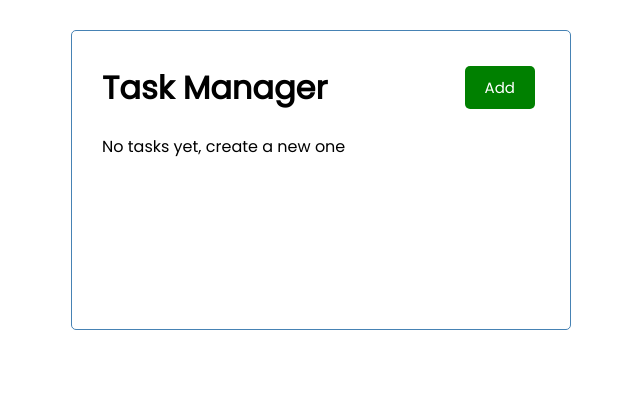
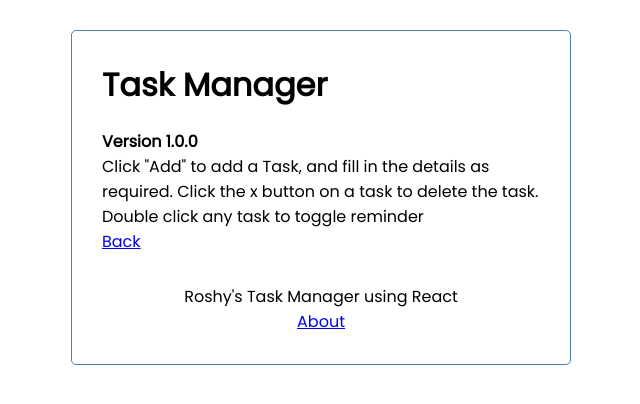
Before and after one commit to rnandwani-th/React-Task-Manager, a React (Create React App) app: page /about in a window 1280 px wide. Shown: the top 404 px of the page, without its empty margins (319-959 px from the left). Built offline with nearby package versions, Linux system fonts and the light colour scheme; no server answers.

Commit message:
Added about page, routing

```diff
--- a/db.json
+++ b/db.json
@@ -15,7 +15,7 @@
     {
       "text": "Walk Dog",
       "day": "May 15th 8 pm",
-      "reminder": false,
+      "reminder": true,
       "id": 4
     }
   ]
--- a/package.json
+++ b/package.json
@@ -10,6 +10,7 @@
     "react": "^17.0.2",
     "react-dom": "^17.0.2",
     "react-icons": "^4.2.0",
+    "react-router-dom": "^5.2.0",
     "react-scripts": "4.0.3",
     "web-vitals": "^1.1.2"
   },
@@ -18,7 +19,7 @@
     "build": "react-scripts build",
     "test": "react-scripts test",
     "eject": "react-scripts eject",
-    "server" : "json-server --watch db.json --port 5000"
+    "server": "json-server --watch db.json --port 5000"
   },
   "eslintConfig": {
     "extends": [
--- a/src/App.js
+++ b/src/App.js
@@ -1,7 +1,10 @@
 import Header from './components/Header';
 import Tasks from './components/Tasks';
 import AddTask from './components/AddTask';
+import Footer from './components/Footer';
+import About from './components/About';
 import { useState, useEffect } from 'react';
+import { BrowserRouter as Router, Route } from 'react-router-dom';
 
 function App() {
   const [showAddTask, setShowAddTask] = useState(false);
@@ -81,18 +84,27 @@
   }
 
   return (
+    <Router>
       <div className="container">
           <Header
               onAdd = {() => setShowAddTask(!showAddTask)}
               showAdd = {showAddTask}
               />
+          <Route exact path = '/' render = {(props) => (
+          <>
             {showAddTask && <AddTask onAdd = {addTask} />}
             {tasks.length > 0 ?
             (<Tasks tasks = {tasks} onDelete =  {deleteTask} onToggle = {toggleReminder} />
             ): (
             'No tasks yet, create a new one'
             )}
+          </>
+          )}
+          ></Route>
+          <Route path = '/about' component = { About } />
+          <Footer />
       </div>
+    </Router>
   );
 }
 
--- /dev/null
+++ b/src/components/About.js
@@ -0,0 +1,17 @@
+import React from 'react';
+import { Link } from 'react-router-dom';
+
+const About = () => {
+    return (
+        <div>
+            <h4> Version 1.0.0 </h4>
+            <p> Click "Add" to add a Task, and fill in the
+                details as required. Click the x button on a task to
+                delete the task. Double click any task to toggle reminder
+            </p>
+            <Link to = "/">Back</Link>
+        </div>
+    )
+}
+
+export default About
--- /dev/null
+++ b/src/components/Footer.js
@@ -0,0 +1,12 @@
+import { Link } from "react-router-dom";
+
+const Footer = () => {
+    return (
+        <footer>
+            <p> Roshy's Task Manager using React</p>
+            <Link to='/about'>About</Link>
+        </footer>
+    )
+}
+
+export default Footer
--- a/src/components/Header.js
+++ b/src/components/Header.js
@@ -1,16 +1,19 @@
 import PropTypes from 'prop-types';
 import Button from './Button'
+import { useLocation } from 'react-router-dom';
 
 const Header = ({ title, onAdd, showAdd }) => {
+
+    const location = useLocation();
 
     return (
         <header className = 'header'>
             <h1>{title}</h1>
-            <Button
+            {location.pathname === '/' && <Button
                 color = {showAdd? 'red' : 'green'}
                 text = {showAdd ? 'Close' : 'Add'}
                 onClick  = { onAdd }
-            />
+            />}
         </header>
     )
 }
```
Also changed, not shown: 1 other file (tests, documents, lock files or other folders). Lines whose indentation alone changed are shown as unchanged.
